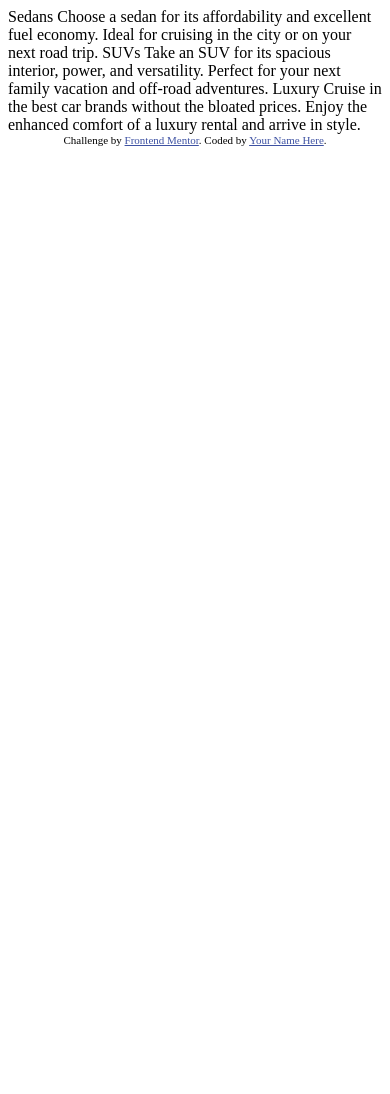
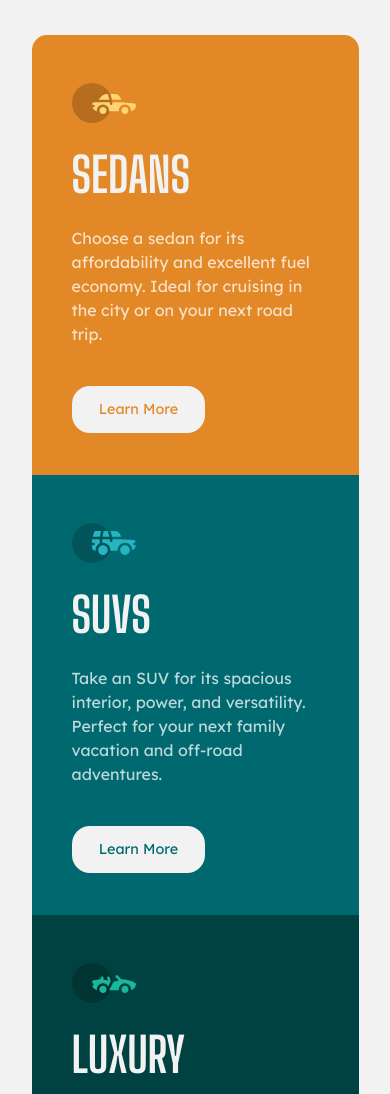
Before and after one commit to puzzledpromise/3column-preview-card-component_v2, a plain HTML site: page index.html in a window 390 px wide. Shown: the top 1094 px of the page. Before the commit the page ends 844 px from the top, so only its background shows below. Drawn offline with Linux system fonts and the light colour scheme.

Commit message:
Finished Project

```diff
--- a/index.html
+++ b/index.html
@@ -2,35 +2,63 @@
 <html lang="en">
 <head>
     <meta charset="UTF-8">
-  <meta name="viewport" content="width=device-width, initial-scale=1.0"> <!-- displays site properly based on user's device -->
-
+    <meta name="viewport" content="width=device-width, initial-scale=1.0">
+    <!-- displays site properly based on user's device -->
+    <link rel="preconnect" href="https://fonts.gstatic.com">
+    <link href="https://fonts.googleapis.com/css2?family=Big+Shoulders+Display:wght@700&family=Lexend+Deca&display=swap"
+          rel="stylesheet">
     <link rel="icon" type="image/png" sizes="32x32" href="./images/favicon-32x32.png">
-
+    <link rel="stylesheet" href="css/main.css">
     <title>Frontend Mentor | 3-column preview card component</title>
 
     <!-- Feel free to remove these styles or customise in your own stylesheet 👍 -->
     <style>
-    .attribution { font-size: 11px; text-align: center; }
-    .attribution a { color: hsl(228, 45%, 44%); }
+        .attribution {
+            font-size: 11px;
+            text-align: center;
+        }
+
+        .attribution a {
+            color: hsl(228, 45%, 44%);
+        }
     </style>
 </head>
 <body>
 
-  Sedans
+<div class="container">
+
+    <div class="box box-left">
+      <img src='images/icon-sedans.svg' alt="">
+        <h2>Sedans</h2>
+        <p>
             Choose a sedan for its affordability and excellent fuel economy. Ideal for cruising in the city
-  or on your next road trip.
-
-  SUVs
+            or on your next road trip.</p>
+        <a href="#" class="btn">Learn More</a>
+    </div>
+    <div class="box box-middle">
+        <img src='images/icon-suvs.svg' alt="">
+        <h2>SUVs</h2>
+        <p>
             Take an SUV for its spacious interior, power, and versatility. Perfect for your next family vacation
             and off-road adventures.
-
-  Luxury
+        </p>
+        <a href="#" class="btn">Learn More</a>
+    </div>
+    <div class="box box-right">
+        <img src='images/icon-luxury.svg' alt="">
+        <h2>Luxury</h2>
+        <p>
             Cruise in the best car brands without the bloated prices. Enjoy the enhanced comfort of a luxury
             rental and arrive in style.
+        </p>
+        <a href="#" class="btn">Learn More</a>
+    </div>
 
+
+</div>
 <div class="attribution">
-    Challenge by <a href="https://www.frontendmentor.io?ref=challenge" target="_blank">Frontend Mentor</a>.
-    Coded by <a href="#">Your Name Here</a>.
+    <p>Challenge by <a href="https://www.frontendmentor.io?ref=challenge" target="_blank">Frontend Mentor</a>.</p>
+    <p>Coded by <a href="https://github.com/puzzledpromise/3column-preview-card-component_v2">Puzzled Promise</a>.</p>
 </div>
 </body>
 </html>
--- /dev/null
+++ b/scss/main.scss
@@ -0,0 +1,173 @@
+// Layout
+$desktop-width: 1440px;
+$mobile-width: 375px;
+
+// Colors
+
+$primary_color_1: hsl(31, 77%, 52%);
+$primary_color_2: hsl(184, 100%, 22%); // Dark cyan
+$primary_color_3: hsl(179, 100%, 13%); // Very dark cyan
+
+// Neutral
+
+$paragraph_color: hsla(0, 0%, 100%, 0.75);
+$background_color: hsl(0, 0%, 95%);
+
+* {
+  box-sizing: border-box;
+  margin: 0;
+  padding: 0;
+}
+
+body {
+  height: 100vh;
+  width: 100%;
+  background-color: $background_color;
+  display: flex;
+  flex-direction: column;
+  justify-content: center;
+  align-items: center;
+}
+
+.container {
+  max-width: 920px;
+  min-height: 500px;
+  margin: 0 5% 0 5%;
+  display: flex;
+  flex-direction: row;
+  justify-content: center;
+}
+
+.box {
+  width: 33.3%;
+  color: $paragraph_color;
+  padding-left: 2.5rem;
+  padding-right: 2.5rem;
+  font-family: 'Lexend Deca', sans-serif;
+  font-size: 1rem;
+
+  img {
+    margin-top: 3rem;
+    margin-bottom: 0.5rem;
+  }
+
+  a {
+    text-decoration: none;
+    background: $background_color;
+    padding: 0.9rem 1.7rem 0.9rem 1.7rem;
+    border-radius: 18px;
+  }
+
+
+  p {
+    height: 190px;
+    margin-top: 15px;
+    margin-bottom: 35px;
+    line-height: 1.5rem;
+  }
+
+  &-left {
+    background-color: $primary_color_1;
+    border-top-left-radius: 15px;
+    border-bottom-left-radius: 15px;
+
+    a {
+      color: $primary_color_1;
+      transition: all 0.3s;
+    }
+
+    a:hover {
+      background-color: $primary-color_1;
+      color: $background-color;
+      border: solid 1px $background_color;
+    }
+
+  }
+
+  &-middle {
+    background-color: $primary_color_2;
+
+    a {
+      color: $primary_color_2
+    }
+
+    a:hover {
+      background-color: $primary-color_2;
+      color: $background-color;
+      border: solid 1px $background_color;
+    }
+  }
+
+  &-right {
+    background-color: $primary_color_3;
+    border-top-right-radius: 15px;
+    border-bottom-right-radius: 15px;
+
+    a {
+      color: $primary_color_3
+    }
+
+    a:hover {
+      background-color: $primary-color_3;
+      color: $background-color;
+      border: solid 1px $background_color;
+    }
+  }
+
+
+  h2 {
+    font-family: 'Big Shoulders Display', cursive;
+    text-transform: uppercase;
+    font-weight: bold;
+    font-size: 3rem;
+    color: $background_color;
+
+  }
+
+}
+
+@media(max-width: 768px) {
+  body {
+    width: 100vw;
+    height: 100vh;
+    display: block;
+  }
+
+  .container {
+
+    margin: 35px auto 35px auto;
+    flex-direction: column;
+    width: 327px;
+
+
+    .box {
+      height: 440px;
+      font-size: 1.3rem;
+      line-height: 1.5;
+      width: 100%;
+
+      &-left {
+        border-top-left-radius: 15px;
+        border-top-right-radius: 15px;
+        border-bottom-left-radius: 0;
+        border-bottom-right-radius: 0;
+      }
+
+      &-right {
+        border-top-left-radius:0;
+        border-top-right-radius:0;
+        border-bottom-left-radius: 15px;
+        border-bottom-right-radius: 15px;
+      }
+      p{
+        font-size: 1rem;
+        height: 130px;
+      }
+
+      a {
+        font-size: 0.9rem;
+      }
+
+    }
+  }
+}
```
Also changed, not shown: css/main.css (added), 2 other files. Lines whose indentation alone changed are shown as unchanged.
